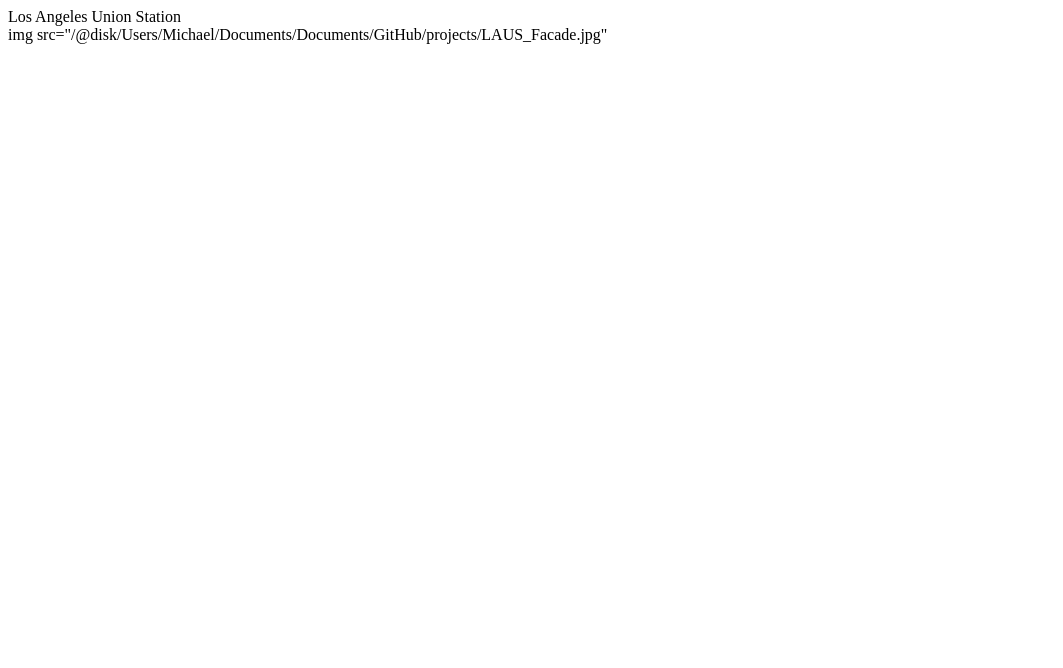
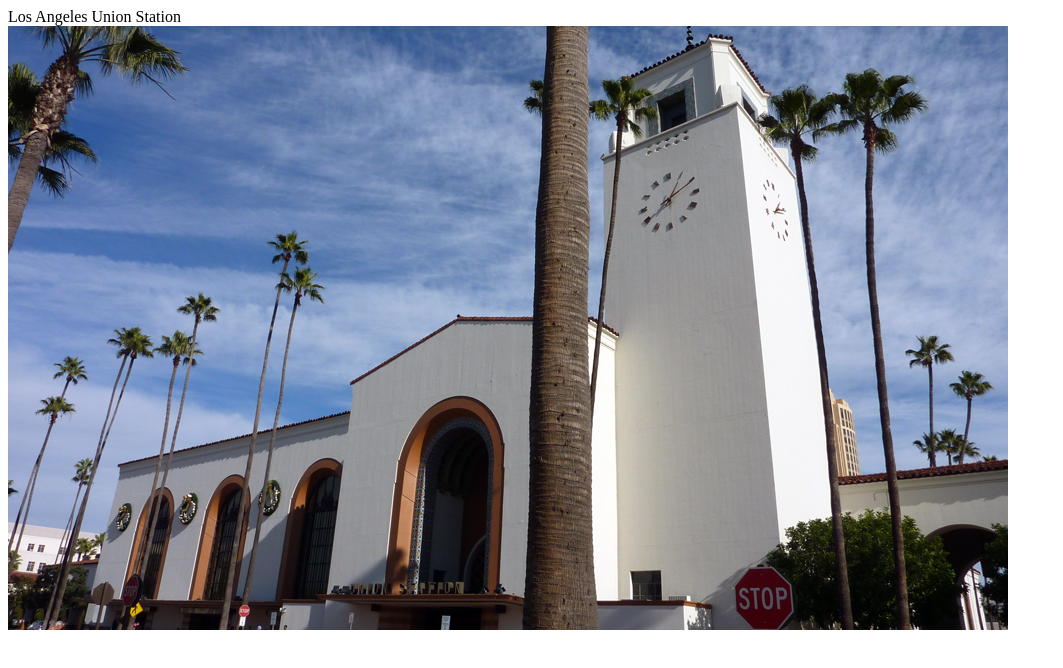
Before and after one commit to MichaelLipski/projects, a plain HTML site: page tribute-page-exercise.html in a window 1280 px wide. Shown: the whole page, without its empty margins (0-1063 px from the left). Drawn offline with Linux system fonts and the light colour scheme; files whose address does not match are found by name.

Commit message:
Update tribute-page-exercise.html

```diff
--- a/tribute-page-exercise.html
+++ b/tribute-page-exercise.html
@@ -36,7 +36,7 @@
 <div class="title">Los Angeles Union Station
 </div>
 
-<div class="img-div">img src="C:\Users\Michael\Documents\Documents\GitHub\projects\LAUS_Facade.jpg"</div>
+<div class="img-div"><img src="C:\Users\Michael\Documents\Documents\GitHub\projects\LAUS_Facade.jpg"></div>
 
 
 </div>
```
